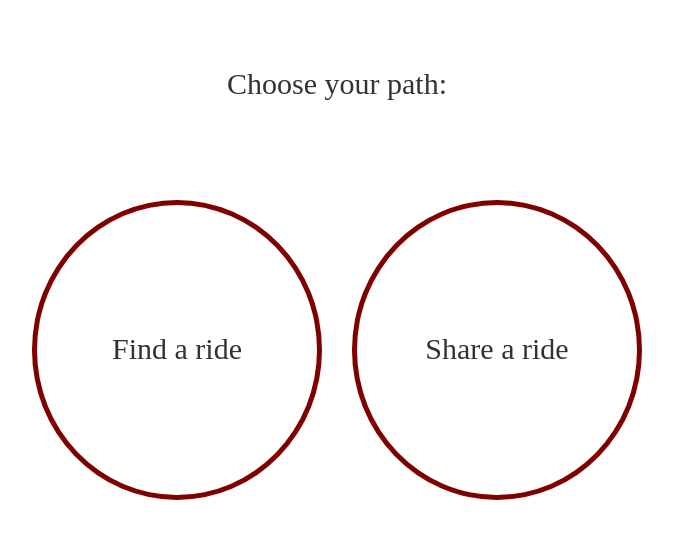
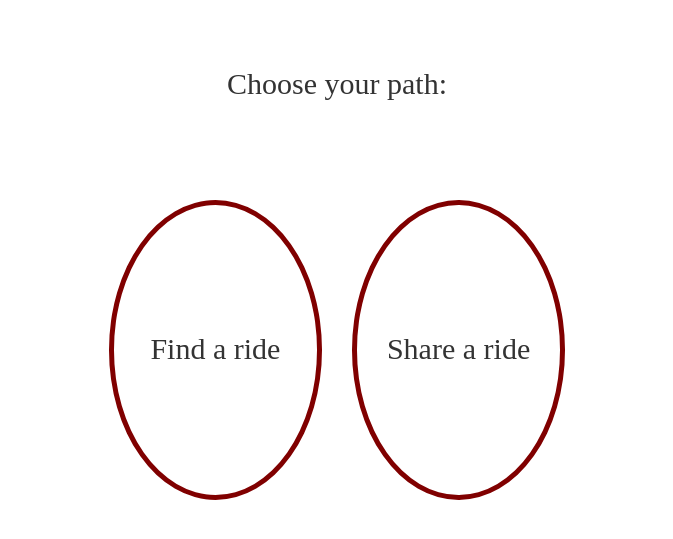
Before and after one commit to elpez/trico-hackathon-rideshare, a Django app: template ridematch/templates/ridematch/index.html in a window 1280 px wide. Shown: the part 196-735 px from the top of the page, without its empty margins (303-976 px from the left). Run offline with Django 3.2, Linux system fonts and the light colour scheme; the template is opened without the code that fills it, so the values that code supplies are empty; some libraries are stand-ins or nearby versions.

Commit message:
changes to front page

```diff
--- a/ridematch/static/ridematch/css/site_style.css
+++ b/ridematch/static/ridematch/css/site_style.css
@@ -33,14 +33,11 @@
 
 .col-sm-6{
 
-
 }
 
 .row {
-vertical-align: middle;
-text-align: center;
 margin: auto;
-width: 50%;
+   width: 38%;
 
 }
 
```
Also changed, not shown: ridematch/static/ridematch/css/tab_form_style.css (+9 -0 lines).
